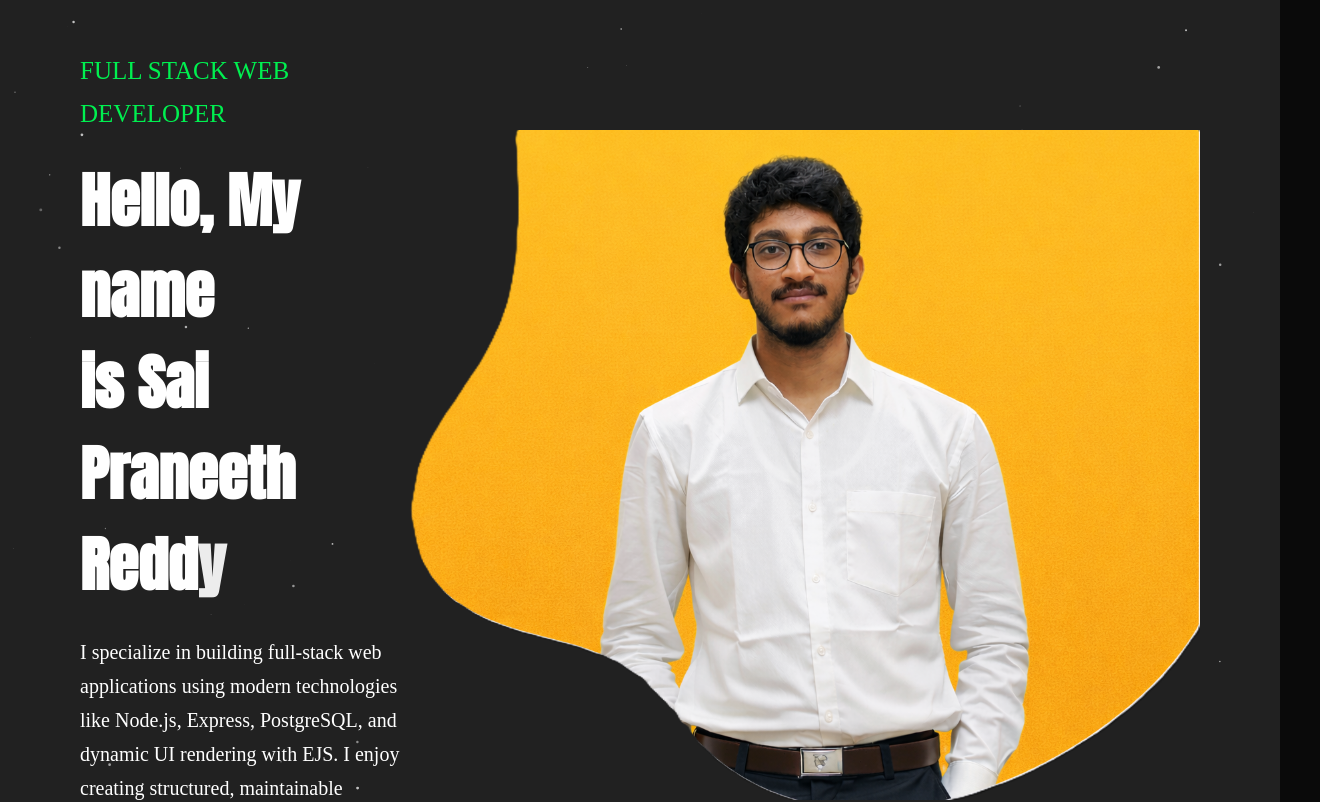
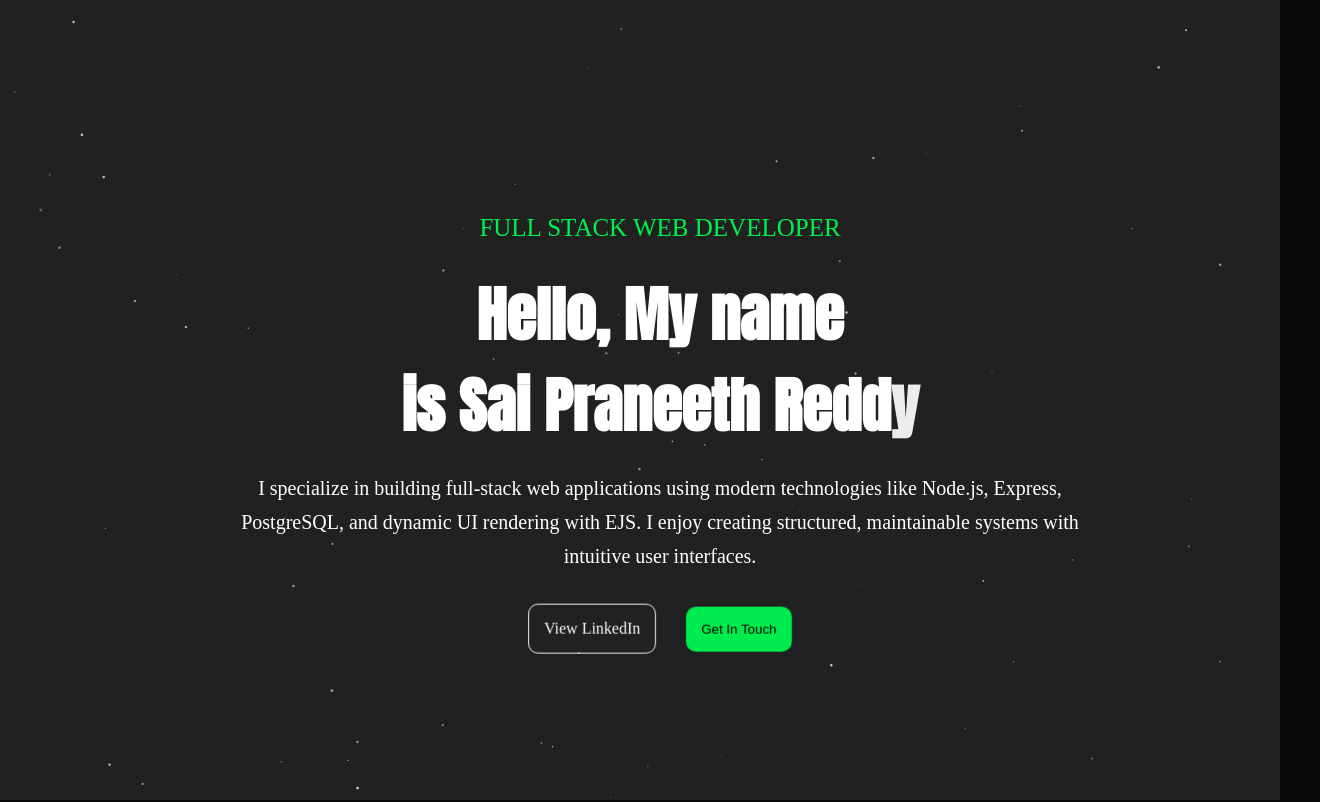
Before and after one commit to saipran23/saipraneethreddyalchuri, a React (Vite) app in the folder client/: page / in a window 1280 px wide. Shown: the top 802 px of the page, 1320 px wide, since content can reach past the window. Built offline with nearby package versions, Linux system fonts and the light colour scheme; no server answers.

Commit message:
update hero page

```diff
--- a/client/src/index.css
+++ b/client/src/index.css
@@ -6,6 +6,7 @@ body {
   padding-top: 15px;
   /* cursor: none; */
   overflow-x: hidden;
+  text-align: justify;
 }
 
 .main-content {
--- a/client/src/pages/Hero.css
+++ b/client/src/pages/Hero.css
@@ -1,19 +1,23 @@
 #hero {
   display: flex;
-  justify-content: space-between;
+  justify-content: center;
   align-items: center;
   padding: 0 80px;
-  /* background-color: #0a0a0a; */
-  margin-top: 10px;
-
-  /* min-height: 90vh;                */
+  min-height: 100vh;
+  /* gap: 30px; */
+  width: 100%;
+  padding: 20px;
+  margin: 0 auto;
 }
 
-.intro {
-  max-width: 550px;
+.hero-content {
   display: flex;
   flex-direction: column;
   justify-content: center;
+  align-items: center;
+  text-align: center;
+  max-width: 900px;
+  width: 100%;
 }
 
 .hero-title {
@@ -24,14 +28,15 @@
 }
 
 .hero-desc {
-  margin: 15px 0;
+  margin: 10px 0;
   font-size: 20px;
 }
 
 .hero-role {
-  margin-bottom: 10px;
+  margin: 10px 0;
   font-size: 25px;
-  color: #00F050;
+  color: #00f050;
+  text-align: left;
 }
 
 .hero-buttons {
@@ -40,6 +45,7 @@
   align-items: center;
   gap: 30px;
   padding: 10px;
+  margin: 10px auto;
 }
 
 /* .hero-buttons a , .hero-buttons button {
@@ -58,31 +64,18 @@
 }
 
 .touch-btn {
-  background-color: #00F050;
+  background-color: #00f050;
   padding: 15px;
   border-radius: 10px;
   border: none;
   margin: 0;
 }
-
-#hero-image {
-  display: flex;
-  justify-content: center;
-  align-items: center;
-}
-
-.hero-img {
-  max-height: 85vh;
-  padding-bottom: 10px;
-  /* object-fit: cover; */
-}
-
-.transition-overlay {
+*/ .transition-overlay {
   position: fixed;
-  top: 100%; /* start below screen */
+  top: 100%;
   left: 0;
   width: 100%;
   height: 100vh;
-  background: #212121; /* or your theme */
+  background: #212121;
   z-index: 9999;
 }
--- a/client/src/pages/Hero.jsx
+++ b/client/src/pages/Hero.jsx
@@ -64,8 +64,6 @@ function Hero() {
             }
         })
             .to('.intro', { y: -120, opacity: 0.9 }, 0)
-            .to('#hero-image', { y: -150, scale: 0.95 }, 0)
-
 
     }, [])
 
@@ -86,7 +84,7 @@ function Hero() {
     return (
         <div id="hero">
             <div ref={overlayRef} className="transition-overlay"></div>
-            <div className="intro">
+            <div className="hero-content">
                 <p className="hero-role">FULL STACK WEB DEVELOPER</p>
                 <h1 className="hero-title">
                     Hello, My name <br />
@@ -122,9 +120,6 @@ function Hero() {
                 </div>
 
             </div>
-            <div id="hero-image">
-                <img src="/profile.png" alt="Profile" className="hero-img" />
-            </div>
         </div>
     )
 
--- a/client/src/pages/contactMe.jsx
+++ b/client/src/pages/contactMe.jsx
@@ -134,6 +134,7 @@ function Contactme() {
                         value={name}
                         onChange={(e) => setName(e.target.value)}
                         placeholder="Enter your name"
+                        required
                     />
 
                     <label>Email</label>
@@ -142,6 +143,7 @@ function Contactme() {
                         value={email}
                         onChange={(e) => setEmail(e.target.value)}
                         placeholder="Enter your email"
+                        required
                     />
 
                     <label>Message</label>
@@ -150,6 +152,7 @@ function Contactme() {
                         onChange={(e) => setMessage(e.target.value)}
                         placeholder="Enter your message"
                         className="textarea"
+                        required
                     />
 
                     <button className="send-btn" type="submit" disabled={loading}>
```
